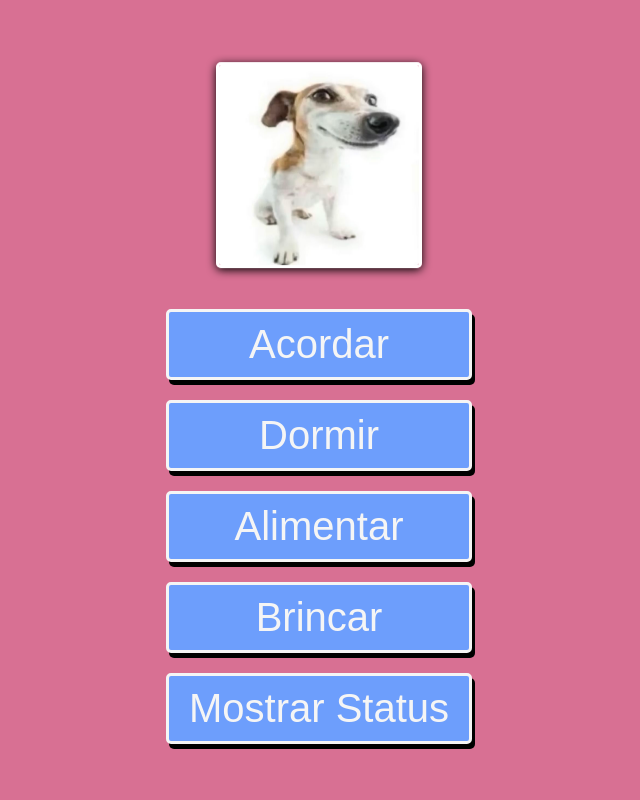
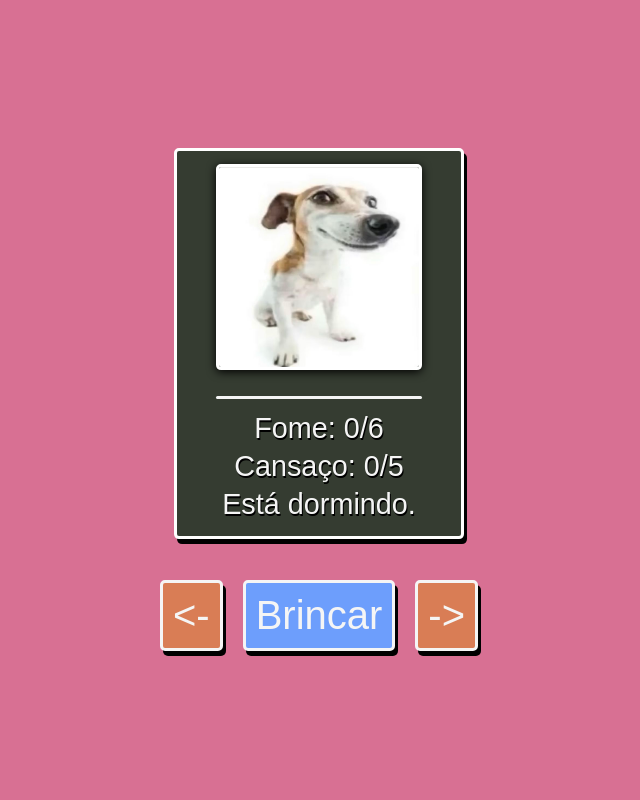
Before and after one commit to rhuanlunz/DogTamagotchi, a Flask app: template src/templates/game.html in a window 1280 px wide. Shown: the whole page, without its empty margins (321-961 px from the left). Run offline with Flask 3, Linux system fonts and the light colour scheme; the template is opened without the code that fills it, so the values that code supplies are empty; some web fonts are replaced.

Commit message:
Implemented all game functionalities. Tests needed

```diff
--- a/src/routes/menu.py
+++ b/src/routes/menu.py
@@ -11,7 +11,6 @@ def render_menu():
 @menu_blueprint.route("/create_new_game", methods=["POST"])
 def create_new_game():
     request_data = request.get_json()
-    print(request_data)
     try:
         valid_game_uuid = create_new_game_service(request_data)
     except Exception as e:
--- a/src/static/css/colors.css
+++ b/src/static/css/colors.css
@@ -5,6 +5,7 @@
     --red: #de324c;
     --green: #54e438;
     --blue: #6d9efc;
+    --orange: #d97d55;
     --text: #f5f5f5;
 }
 
@@ -20,6 +21,10 @@
     color: #6d9efc;
 }
 
+.orange {
+    color: #d97d55;
+}
+
 .red-bkg {
     background-color: #de324c;
 }
@@ -31,3 +36,7 @@
 .blue-bkg {
     background-color: #6d9efc;
 }
+
+.orange-bkg {
+    background-color: #d97d55;
+}
--- a/src/static/css/components.css
+++ b/src/static/css/components.css
@@ -65,6 +65,7 @@
     background-color: var(--text);
     border: 0;
     border-radius: 5px;
+    width: 100%;
 }
 
 .inp {
--- a/src/static/css/game.css
+++ b/src/static/css/game.css
@@ -17,20 +17,31 @@ body {
     background-color: var(--bg);
 }
 
-header {
+main,
+picture,
+#dog-info-div {
+    display: flex;
+    flex-direction: column;
+    align-items: center;
+}
+
+#dog-info-div {
+    background-color: var(--fg);
+    padding: 10px 39px;
+    border: 3px solid white;
+    border-radius: 5px;
+    box-shadow: 3px 5px 0 black;
+    min-width: 200px;
+    max-width: 250px;
     animation-name: dogPictureAnimation;
     animation-duration: 5s;
     animation-iteration-count: infinite;
     margin-bottom: 40px;
 }
 
-main,
-header,
-picture,
 #buttons-div {
     display: flex;
-    flex-direction: column;
-    align-items: center;
+    justify-content: center;
 }
 
 #dog-image {
@@ -47,17 +58,35 @@ picture,
 
 #dog-name,
 #dog-message {
+    text-align: center;
     margin: 3px;
     color: var(--text);
+    text-shadow: 1px 2px 0 black;
+}
+
+#dog-status-div > p {
+    margin: 5px;
+    text-align: center;
+    font-size: 1.8rem;
+    text-shadow: 1px 2px 0 black;
 }
 
 #dog-name {
-    font-size: 3rem;
+    font-size: 2.5rem;
 }
 
 #dog-message {
     font-size: 2rem;
-    text-shadow: 1px 2px 0 black;
+}
+
+#dog-hungry,
+#dog-fatigue,
+#dog-sleeping {
+    color: var(--text);
+}
+
+#dog-warning {
+    color: var(--orange);
 }
 
 @keyframes dogPictureAnimation {
--- a/src/static/js/game.js
+++ b/src/static/js/game.js
@@ -1,14 +1,20 @@
 const gameUUID = new URL(window.location.href).searchParams.get('save');
 const apiUrl = (route) => `/api/dog/${route}?save=${gameUUID}`
 
+const actions = ["Brincar", "Alimentar", "Dormir", "Acordar"];
+const routes = ["play", "feed", "sleep", "wake_up"];
+let actionCounter = 0;
+
 const dogNameElement = $("#dog-name");
 const dogMessageElement = $("#dog-message");
-
-const wakeUpBtn = $("#wake-up-btn");
-const sleepBtn = $("#sleep-btn");
-const feedBtn = $("#feed-btn");
-const playBtn = $("#play-btn");
-const showStatusBtn = $("#show-status-btn");
+const dogHungryElement = $("#dog-hungry");
+const dogFatigueElement = $("#dog-fatigue");
+const dogSleepingElement = $("#dog-sleeping");
+const dogWarningElement = $("#dog-warning");
+const separatorElement = $(".separator");
+const nextActionBtn = $("#next-action-btn");
+const previousActionBtn = $("#previous-action-btn");
+const actionBtn = $("#action-btn");
 
 function showDogMessage(message) {
     dogMessageElement.text(message);
@@ -19,52 +25,87 @@ function showDogMessage(message) {
     }, 3000);
 }
 
+function updateDogStatus(data) {
+    dogHungryElement.text(`Fome: ${data.dog_hunger}/6`);
+    dogFatigueElement.text(`Cansaço: ${data.dog_fatigue}/5`);
+
+    if (data.dog_warning) {
+        dogWarningElement.text(data.dog_warning);
+    }
+    else {
+        dogWarningElement.text("");
+    }
+
+    if (data.dog_hunger == 6) {
+        dogNameElement.text("☠️");
+        dogWarningElement.css("color", "#8A0000");
+        separatorElement.remove();
+        dogHungryElement.remove();
+        dogFatigueElement.remove();
+        dogSleepingElement.remove();
+        return;
+    }
+    else if (data.dog_hunger > 4) {
+        dogHungryElement.css("color", "orange");
+    }
+    else {
+        dogHungryElement.css("color", "white");
+    }
+
+    if (data.dog_fatigue > 3) {
+        dogFatigueElement.css("color", "orange");
+    }
+    else {
+        dogFatigueElement.css("color", "white");
+    }
+
+    if (data.dog_is_sleeping) {
+        dogSleepingElement.text("Está dormindo.");
+        dogSleepingElement.css("color", "#87CEEB");
+    }
+    else {
+        dogSleepingElement.text("Está acordado.");
+        dogSleepingElement.css("color", "white");
+    }
+}
+
 $(document).ready(() => {
     $.get(apiUrl('status'))
         .done((data) => {
             dogNameElement.text(data.dog_name);
-        })
+            updateDogStatus(data);
+        });
+
+    actionBtn.text(actions[actionCounter]);
 })
 
-wakeUpBtn.click(function() {
-    $.get(apiUrl("wake_up"))
+nextActionBtn.click(() => {
+    actionCounter++;
+    if (actionCounter == actions.length) {
+        actionCounter = 0;
+    }
+    actionBtn.text(actions[actionCounter]);
+});
+
+previousActionBtn.click(() => {
+    actionCounter--;
+    if (actionCounter < 0) {
+        actionCounter = actions.length - 1;
+    }
+    actionBtn.text(actions[actionCounter]);
+})
+
+actionBtn.click(async () => {
+    await $.get(apiUrl(routes[actionCounter]))
         .done((data) => {
             showDogMessage(data.message);
         })
         .fail((data) => {
             showDogMessage(data.responseJSON.message);
-        })
+        });
+
+    await $.get(apiUrl('status'))
+        .done((data) => {
+            updateDogStatus(data);
+        });
 });
-
-sleepBtn.click(function() {
-    $.get(apiUrl("sleep"))
-        .done((data) => {
-            showDogMessage(data.message);
-        })
-        .fail((data) => {
-            showDogMessage(data.responseJSON.message);
-        })
-});
-
-feedBtn.click(function() {
-    $.get(apiUrl("feed"))
-        .done((data) => {
-            showDogMessage(data.message);
-        })
-        .fail((data) => {
-            showDogMessage(data.responseJSON.message);
-        })
-});
-
-playBtn.click(function() {
-    $.get(apiUrl("play"))
-        .done((data) => {
-            showDogMessage(data.message);
-        })
-        .fail((data) => {
-            showDogMessage(data.responseJSON.message);
-        })
-});
-
-showStatusBtn.click(function() {
-});
--- a/src/templates/game.html
+++ b/src/templates/game.html
@@ -1,3 +1,6 @@
+<!-- https://www.youtube.com/watch?v=cwyTleTL06Y  meow - lvusm -->
+<!-- https://www.youtube.com/watch?v=55BgZ1IORxw [ROBLOX] Jeff Syndicate - Hip Hop 1 -->
+
 <!DOCTYPE html>
 <html lang="pt-br">
 <head>
@@ -9,20 +12,30 @@
 </head>
 <body>
     <main>
-        <header>
-            <h1 id="dog-name"></h1>
-            <picture id="dog-picture">
-                <img id="dog-image" src="{{ url_for('static', filename='assets/dog.jpg') }}" alt="Imagem de um cachorro">
-            </picture>
-            <h2 id="dog-message" hidden></h2>
-        </header>
+        <div id="dog-info-div">
+            <div>
+                <h1 id="dog-name"></h1>
+                <picture id="dog-picture">
+                    <img id="dog-image" src="{{ url_for('static', filename='assets/dog.jpg') }}" alt="Imagem de um cachorro">
+                </picture>
+                <br>
+                <h2 id="dog-message" hidden></h2>
+            </div>
+
+            <hr class="separator">
+
+            <div id="dog-status-div">
+                <p id="dog-hungry">Fome: 0/6</p>
+                <p id="dog-fatigue">Cansaço: 0/5</p>
+                <p id="dog-sleeping">Está dormindo.</p>
+                <p id="dog-warning"></p>
+            </div>
+        </div>
 
         <div id="buttons-div">
-            <button type="button" id="wake-up-btn" class="btn blue-bkg">Acordar</button>
-            <button type="button" id="sleep-btn" class="btn blue-bkg">Dormir</button>
-            <button type="button" id="feed-btn" class="btn blue-bkg">Alimentar</button>
-            <button type="button" id="play-btn" class="btn blue-bkg">Brincar</button>
-            <button type="button" id="show-status-btn" class="btn blue-bkg">Mostrar Status</button>
+            <button type="button" id="previous-action-btn" class="btn orange-bkg"><-</button>
+            <button type="button" id="action-btn" class="btn blue-bkg"></button>
+            <button type="button" id="next-action-btn" class="btn orange-bkg">-></button>
         </div>
     </main>
 </body>
```
Also changed, not shown: src/entities/dog.py (+23 -24 lines), src/services/dog_api_service.py (+4 -4 lines).
